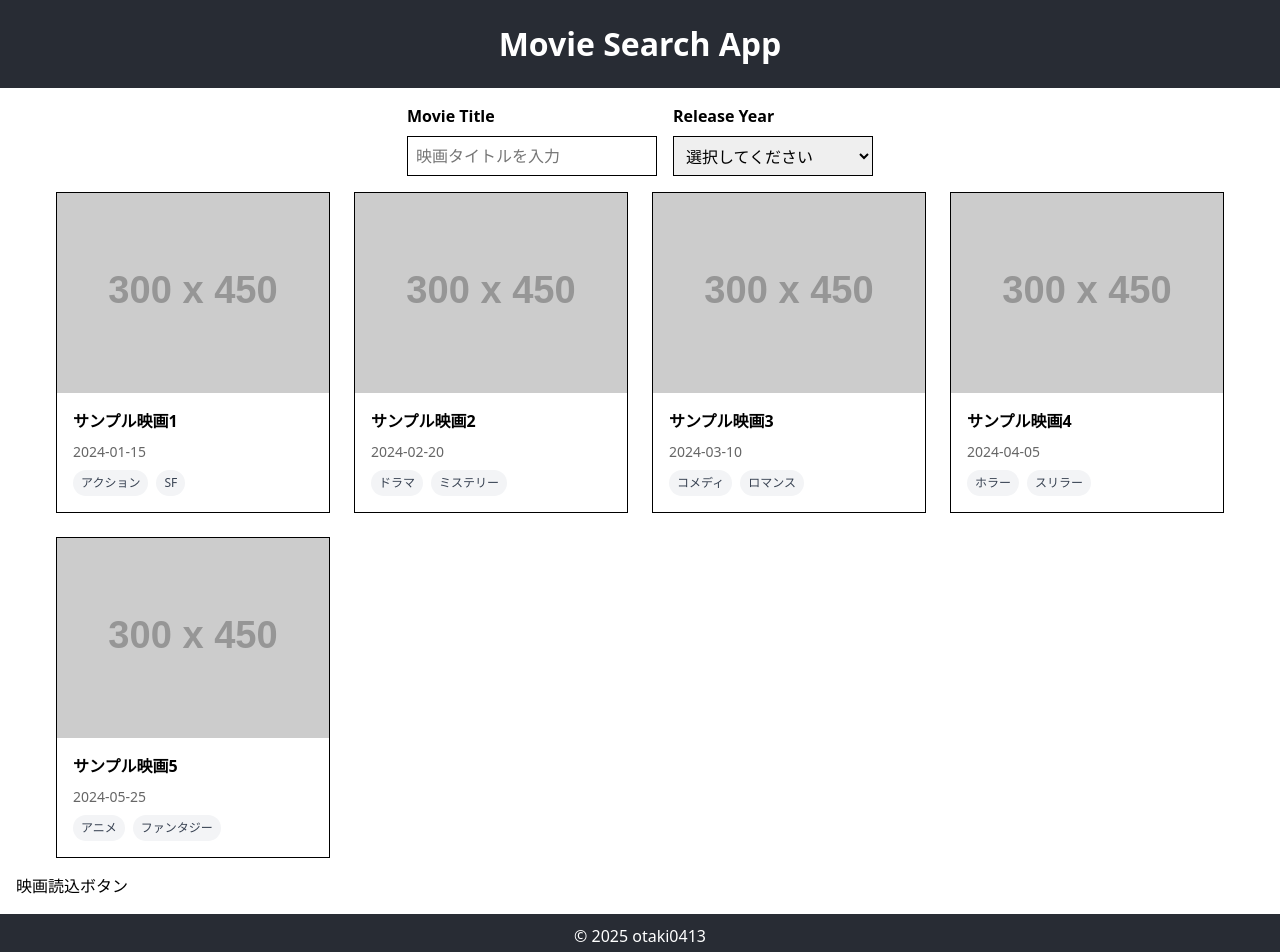
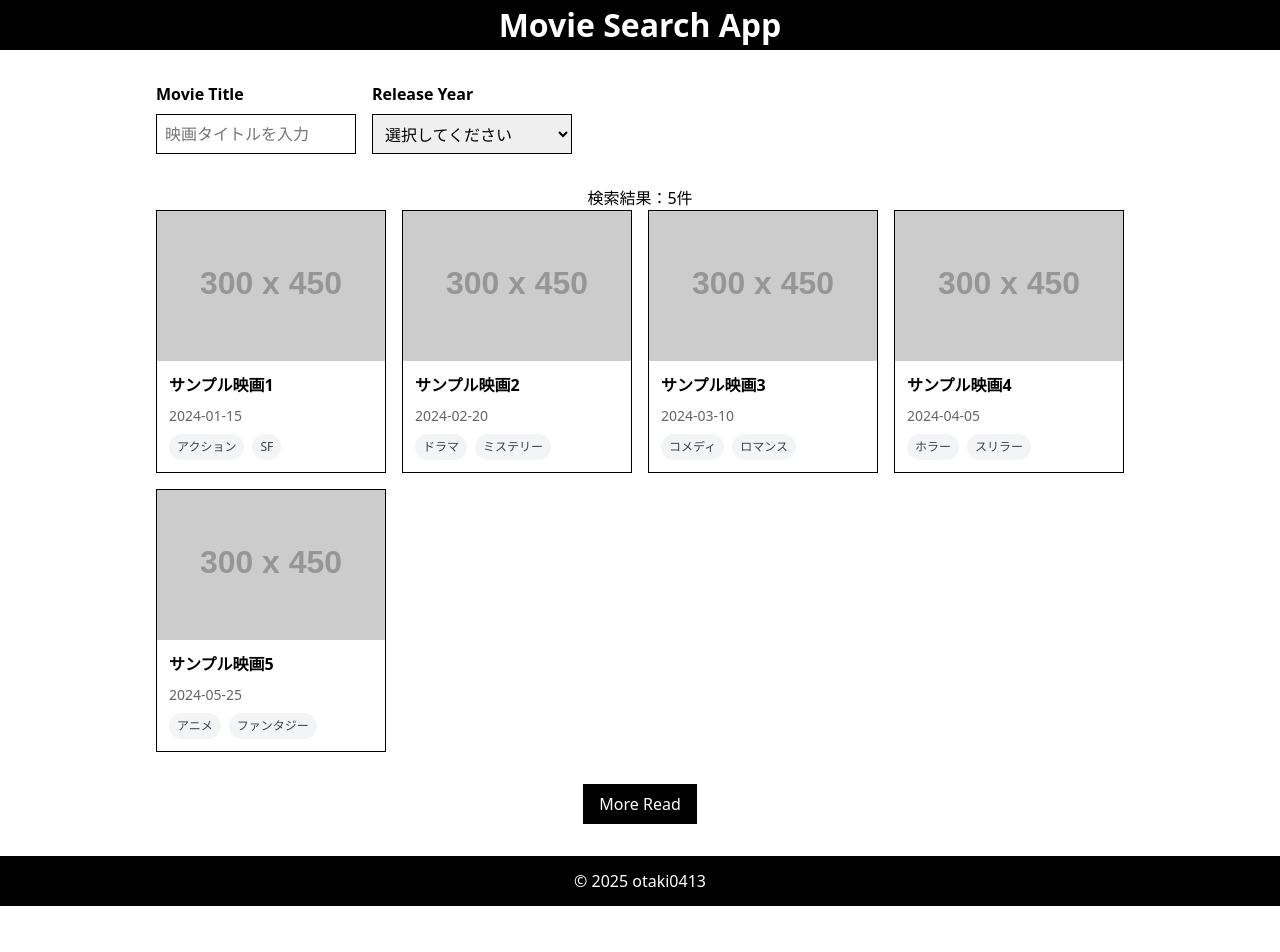
Before and after one commit to otaki0413/movie-search-app, a React (Vite) app: page / in a window 1280 px wide. Shown: the top 952 px of the page. After the commit the page ends 906 px from the top, so only its background shows below. Built offline with nearby package versions, Linux system fonts and the light colour scheme.

Commit message:
💄 全体的なデザイン調整

```diff
--- a/src/App.tsx
+++ b/src/App.tsx
@@ -1,13 +1,12 @@
 import { MainLayout } from "./components/Layout/MainLayout";
 import { MovieList } from "./components/MovieList/MovieList";
-import { SearchArea } from "./components/SearchArea/SearchArea";
+import { Search } from "./components/Search/Search";
 
 function App() {
   return (
     <MainLayout>
-      <SearchArea />
+      <Search />
       <MovieList movies={MOCK_MOVIES} />
-      <div>映画読込ボタン</div>
     </MainLayout>
   );
 }
--- a/src/components/Layout/MainLayout.module.css
+++ b/src/components/Layout/MainLayout.module.css
@@ -1,19 +1,20 @@
-.layout {
+.container {
   display: flex;
   flex-direction: column;
   min-height: 100vh;
 }
 
 .header {
-  background-color: #282c34;
-  padding: 20px;
+  display: flex;
+  justify-content: center;
+  align-items: center;
+  background-color: #000;
   color: white;
-  text-align: center;
+  height: 50px;
 }
 
 .headerTitle {
-  font-size: 2em;
-  margin: 0;
+  font-size: 2rem;
 }
 
 .main {
@@ -22,8 +23,10 @@
 }
 
 .footer {
-  background-color: #282c34;
-  padding: 10px;
+  display: flex;
+  justify-content: center;
+  align-items: center;
+  background-color: #000;
   color: white;
-  text-align: center;
+  height: 50px;
 }
--- a/src/components/Layout/MainLayout.tsx
+++ b/src/components/Layout/MainLayout.tsx
@@ -7,7 +7,7 @@ type MainLayoutProps = {
 
 export const MainLayout: FC<MainLayoutProps> = ({ children }) => {
   return (
-    <div className={styles.layout}>
+    <div className={styles.container}>
       <header className={styles.header}>
         <h1 className={styles.headerTitle}>Movie Search App</h1>
       </header>
--- a/src/components/MovieList/MovieList.module.css
+++ b/src/components/MovieList/MovieList.module.css
@@ -1,25 +1,34 @@
-/* モバイルファースト: デフォルトは2カラム */
+.movieListContainer {
+  max-width: 1000px;
+  margin: 0 auto;
+  padding: 1rem;
+}
+
+.movieCount {
+  text-align: center;
+}
+
+.alertText {
+  text-align: center;
+}
+
 .movieList {
   display: grid;
-  grid-template-columns: repeat(2, 1fr);
-  gap: 1.5rem;
-  padding: 1rem;
-  max-width: 1200px;
-  margin: 0 auto;
+  grid-template-columns: repeat(auto-fit, minmax(200px, 1fr));
+  gap: 1rem;
 }
 
-/* タブレット（横向き）: 3カラム */
-@media (min-width: 768px) {
-  .movieList {
-    grid-template-columns: repeat(3, 1fr);
-  }
+.movieButtonArea {
+  display: flex;
+  justify-content: center;
+  margin-top: 2rem;
 }
 
-/* デスクトップ: 4カラム */
-@media (min-width: 1024px) {
-  .movieList {
-    grid-template-columns: repeat(4, 1fr);
-  }
+.movieReadButton {
+  padding: 0.5rem 1rem;
+  background-color: #000;
+  color: white;
+  border: none;
 }
 
 .card {
@@ -27,17 +36,16 @@
   overflow: hidden;
   transition: transform 0.2s;
   border: 1px solid #000;
-  min-width: 200px;
 }
 
 .thumbnail {
   width: 100%;
-  height: 200px;
+  height: 150px;
   object-fit: cover;
 }
 
 .content {
-  padding: 1rem;
+  padding: 0.75rem;
 }
 
 .title {
--- a/src/components/MovieList/MovieList.tsx
+++ b/src/components/MovieList/MovieList.tsx
@@ -5,13 +5,24 @@ import styles from "./MovieList.module.css";
 type MovieListProps = {
   movies: Movie[];
 };
-
 export const MovieList: FC<MovieListProps> = ({ movies }) => {
   return (
-    <div className={styles.movieList}>
-      {movies.map((movie) => (
-        <MovieCard key={movie.id} movie={movie} />
-      ))}
+    <div className={styles.movieListContainer}>
+      <div className={styles.movieCount}>検索結果：{movies.length}件</div>
+      {movies.length === 0 ? (
+        <p className={styles.alertText}>該当する映画が見つかりませんでした。</p>
+      ) : (
+        <>
+          <div className={styles.movieList}>
+            {movies.map((movie) => (
+              <MovieCard key={movie.id} movie={movie} />
+            ))}
+          </div>
+          <div className={styles.movieButtonArea}>
+            <button className={styles.movieReadButton}>More Read</button>
+          </div>
+        </>
+      )}
     </div>
   );
 };
--- a/src/components/SearchArea/SearchArea.module.css
+++ b/src/components/Search/Search.module.css
@@ -1,10 +1,14 @@
-.searchArea {
+.searchContainer {
   display: flex;
-  justify-content: center;
+  justify-content: start;
+  max-width: 1000px;
+  margin: 0 auto;
+  padding: 1rem;
 }
 
 .searchForm {
   display: flex;
+  flex-wrap: wrap;
   gap: 1rem;
 }
 
@@ -21,7 +25,7 @@
 .input {
   padding: 0.5rem;
   border: 1px solid #000;
-  width: 250px;
+  width: 200px;
   height: 40px;
   outline: none;
 }
--- a/src/components/SearchArea/SearchArea.tsx
+++ b/src/components/Search/Search.tsx
@@ -1,10 +1,10 @@
-import styles from "./SearchArea.module.css";
+import styles from "./Search.module.css";
 
-export const SearchArea = () => {
+export const Search = () => {
   const years = [2020, 2021, 2022, 2023, 2024];
 
   return (
-    <div className={styles.searchArea}>
+    <div className={styles.searchContainer}>
       <div className={styles.searchForm}>
         <div className={styles.formGroup}>
           <label htmlFor="movieTitle" className={styles.label}>
```
